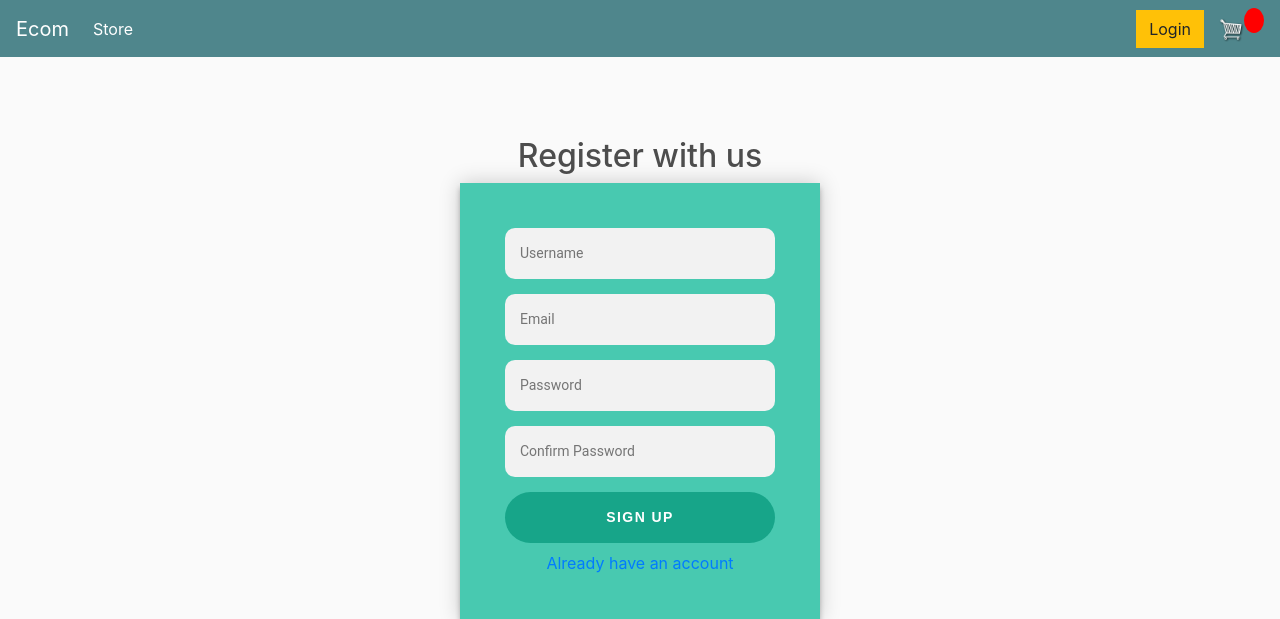
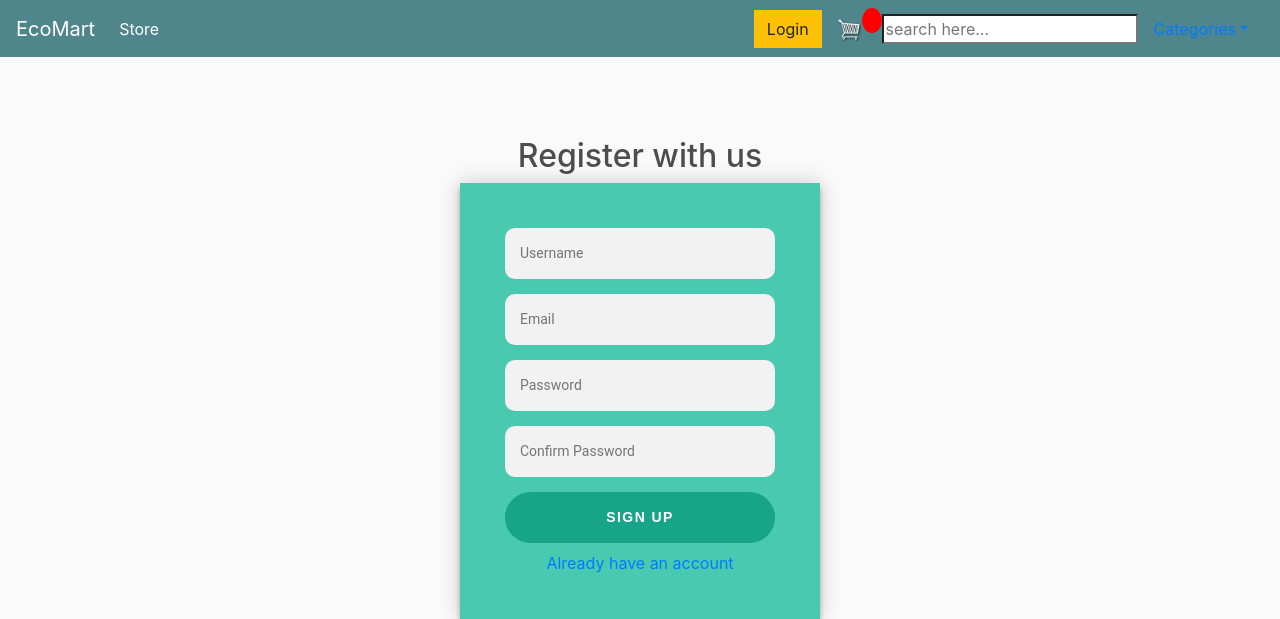
Before and after one commit to Sanga78/ecom, a Django app: page /register in a window 1280 px wide. Shown: the top 619 px of the page. Run offline with Django 4.2, Linux system fonts and the light colour scheme; some libraries are stand-ins or nearby versions.

Commit message:
search
added a search

```diff
--- a/ecomerce/ecomerce/urls.py
+++ b/ecomerce/ecomerce/urls.py
@@ -25,7 +25,7 @@ from django.contrib.auth import views as auth_views
 urlpatterns = [
     path('admin/', admin.site.urls),
     path('',include('store.urls')),
-    path("stk/", include("payment.urls")),
+    # path("stk/", include("payment.urls")),
     path('register', user_views.register, name='register'),
     path('login',user_views.login_request,name='login'),
     path('logout/',user_views.logout_request,name='logout'),
--- a/ecomerce/payment/urls.py
+++ b/ecomerce/payment/urls.py
@@ -5,10 +5,10 @@ from payment import views
 
 app_name = "stk"
 
-urlpatterns = [
-    path('', views.home, name="home"),
-    path('token', views.token, name='token'),
-    path('pay', views.pay, name='pay'),
-    path('stk', views.stk, name="stk")
+# urlpatterns = [
+#     path('', views.home, name="home"),
+#     path('token', views.token, name='token'),
+#     path('pay', views.pay, name='pay'),
+#     path('stk', views.stk, name="stk")
 
-]
+# ]
--- a/ecomerce/templates/store/main.html
+++ b/ecomerce/templates/store/main.html
@@ -61,7 +61,7 @@
 <body>
 
 	<nav class="navbar navbar-expand-lg navbar-dark bg-dark">
-	  <a class="navbar-brand" href="{% url 'store' %}">Ecom</a>
+	  <a class="navbar-brand" href="{% url 'store' %}">EcoMart</a>
 	  <button class="navbar-toggler" type="button" data-toggle="collapse" data-target="#navbarSupportedContent" aria-controls="navbarSupportedContent" aria-expanded="false" aria-label="Toggle navigation">
 	    <span class="navbar-toggler-icon"></span>
 	  </button>
@@ -83,7 +83,32 @@
 	    		<img  id="cart-icon" src="{% static 'images/cart.png' %}">
 	    	</a>
 	    	<p id="cart-total">{{cartItems}}</p>
+			<div class="search-form">
+				<input type="search" id="search-box" placeholder="search here...">
+				<label for="search-box" class="fas fa-search"></label>
+			</div>
+			<div class="nav-item dropdown">
+				<a href="#" class="nav-link dropdown-toggle" data-bs-toggle="dropdown">Categories</a>
+				<div class="dropdown-menu m-0">
 
+					<li class="nav-item ">
+						<a href="" class="nav-item nav-link active dropdown-item">Cereals</a>
+					</li>
+
+					<li class="nav-item">
+						<a href="" class="nav-item nav-link active dropdown-item">Fruits</a>
+					</li>
+
+					<li class="nav-item">
+						<a href="" class="nav-item nav-link active dropdown-item">Tubers</a>
+					</li>
+
+					<li class="nav-item">
+						<a href="" class="nav-item nav-link active dropdown-item">Vegetables</a>
+					</li>
+
+				</div>
+			</div>
 	    </div>
 	  </div>
 	</nav>
```
